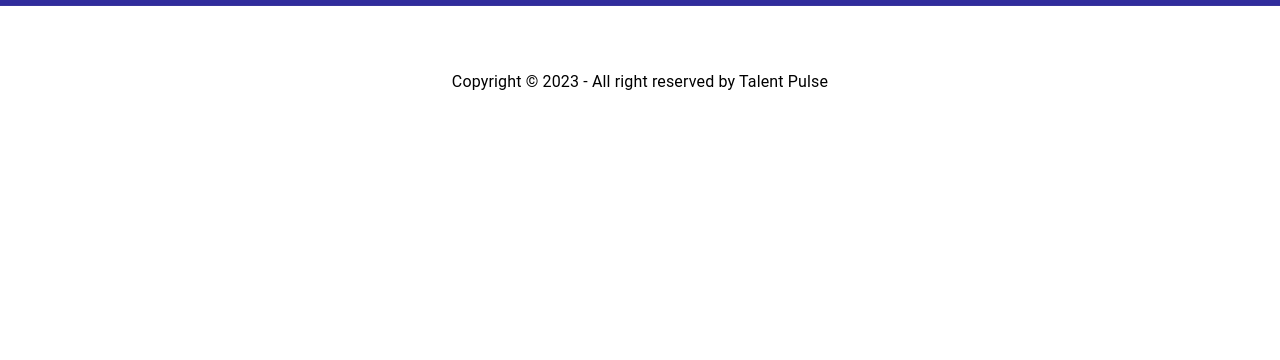
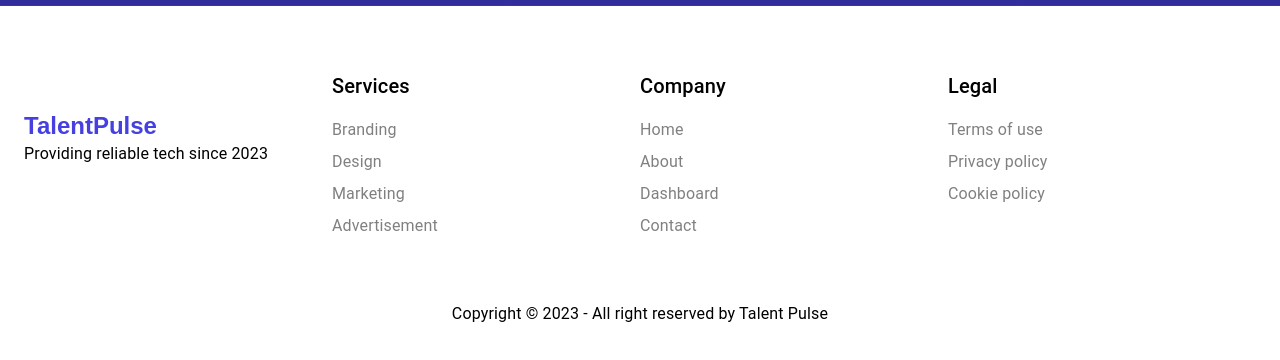
Before and after one commit to Nazmul1582/employee-management-client, a React (Vite) app: page / in a window 1280 px wide. Shown: the part 4659-5019 px from the top of the page. Before the commit the page ends 4817 px from the top, so only its background shows below. Built offline with nearby package versions, Linux system fonts and the light colour scheme; no server answers; grey boxes are pictures that could not be loaded.

Commit message:
added some routes in the footer section

```diff
--- a/src/pages/shared/Footer/Footer.jsx
+++ b/src/pages/shared/Footer/Footer.jsx
@@ -1,10 +1,92 @@
-import { Box, Container, Typography } from "@mui/material";
+import { Box, Container, Grid, Typography } from "@mui/material";
+import { NavLink } from "react-router-dom";
 
 const Footer = () => {
   return (
     <Box component="section" bgcolor="white" py={8}>
       <Container maxWidth="xl">
-        <Typography component="p" textAlign="center">
+        <Box>
+          <Grid container>
+            <Grid item xs={12} sm={12} md={6} lg={3}>
+              <NavLink style={{ textDecoration: "none" }} to="/">
+                <Typography
+                  variant="h5"
+                  noWrap
+                  color="primary"
+                  sx={{
+                    mr: 2,
+                    fontFamily: "sans-serif",
+                    fontWeight: 700,
+                    textDecoration: "none",
+                    mt: 5,
+                  }}
+                >
+                  TalentPulse
+                </Typography>
+              </NavLink>
+              <Typography>Providing reliable tech since 2023</Typography>
+            </Grid>
+
+            <Grid item xs={12} sm={12} md={6} lg={3}>
+              <Box sx={{display: "flex", flexDirection: "column", gap: 1}}>
+                <Typography variant="h6" mb={1} fontWeight={500}>
+                  Services
+                </Typography>
+                <NavLink  style={{textDecoration: "none"}} to="">
+                  <Typography sx={{ color: "gray", transition: "0.1s", width: "fit-content", "&:hover": {color: 'primary.main'}}}>Branding </Typography>
+                </NavLink>
+                <NavLink  style={{textDecoration: "none"}} to="">
+                  <Typography sx={{ color: "gray", transition: "0.1s", width: "fit-content", "&:hover": {color: 'primary.main'}}}>Design </Typography>
+                </NavLink>
+                <NavLink  style={{textDecoration: "none"}} to="">
+                  <Typography sx={{ color: "gray", transition: "0.1s", width: "fit-content", "&:hover": {color: 'primary.main'}}}>Marketing </Typography>
+                </NavLink>
+                <NavLink  style={{textDecoration: "none"}} to="">
+                  <Typography sx={{ color: "gray", transition: "0.1s", width: "fit-content", "&:hover": {color: 'primary.main'}}}>Advertisement </Typography>
+                </NavLink>
+              </Box>
+            </Grid>
+
+            <Grid item xs={12} sm={12} md={6} lg={3}>
+              <Box sx={{display: "flex", flexDirection: "column", gap: 1}}>
+                <Typography variant="h6" mb={1} fontWeight={500}>
+                  Company
+                </Typography>
+                <NavLink  style={{textDecoration: "none"}} to="/">
+                  <Typography sx={{ color: "gray", transition: "0.1s", width: "fit-content", "&:hover": {color: 'primary.main'}}}>Home </Typography>
+                </NavLink>
+                <NavLink  style={{textDecoration: "none"}} to="/about">
+                  <Typography sx={{ color: "gray", transition: "0.1s", width: "fit-content", "&:hover": {color: 'primary.main'}}}>About </Typography>
+                </NavLink>
+                <NavLink  style={{textDecoration: "none"}} to="/dashboard">
+                  <Typography sx={{ color: "gray", transition: "0.1s", width: "fit-content", "&:hover": {color: 'primary.main'}}}>Dashboard </Typography>
+                </NavLink>
+                <NavLink  style={{textDecoration: "none"}} to="/contact">
+                  <Typography sx={{ color: "gray", transition: "0.1s", width: "fit-content", "&:hover": {color: 'primary.main'}}}>Contact </Typography>
+                </NavLink>
+              </Box>
+            </Grid>
+
+            <Grid item xs={12} sm={12} md={6} lg={3}>
+              <Box sx={{display: "flex", flexDirection: "column", gap: 1}}>
+                <Typography variant="h6" mb={1} fontWeight={500}>
+                  Legal
+                </Typography>
+                <NavLink  style={{textDecoration: "none"}} to="">
+                  <Typography sx={{ color: "gray", transition: "0.1s", width: "fit-content", "&:hover": {color: 'primary.main'}}}>Terms of use </Typography>
+                </NavLink>
+                <NavLink  style={{textDecoration: "none"}} to="">
+                  <Typography sx={{ color: "gray", transition: "0.1s", width: "fit-content", "&:hover": {color: 'primary.main'}}}>Privacy policy </Typography>
+                </NavLink>
+                <NavLink  style={{textDecoration: "none"}} to="">
+                  <Typography sx={{ color: "gray", transition: "0.1s", width: "fit-content", "&:hover": {color: 'primary.main'}}}>Cookie policy </Typography>
+                </NavLink>
+              </Box>
+            </Grid>
+          </Grid>
+        </Box>
+
+        <Typography component="p" textAlign="center" pt={8}>
           Copyright &copy; 2023 - All right reserved by Talent Pulse
         </Typography>
       </Container>
```
